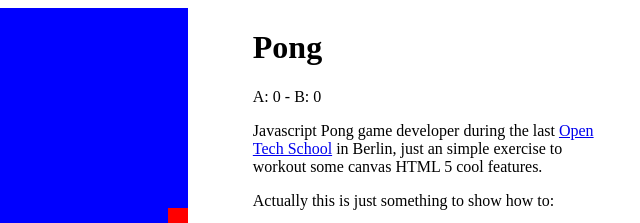
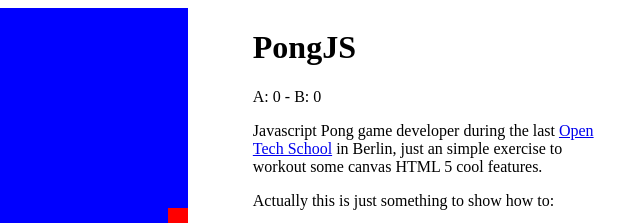
Before and after one commit to purbon/pongjs, a plain HTML site: page index.html in a window 1280 px wide. Shown: the top 223 px of the page, 640-1280 px from the left. Drawn offline with Linux system fonts and the light colour scheme.

Commit message:
fix titles

```diff
--- a/index.html
+++ b/index.html
@@ -1,11 +1,11 @@
 <html>
   <head>
-    <title>Paddle</title>
+    <title>PongJS</title>
     <link type="text/css" rel="stylesheet" href="styles/game.css"/>
   </head>
   <body>
     <div class="right">
-      <h1 class="title">Pong</h1>
+      <h1 class="title">PongJS</h1>
       <p id="score">A: 0 - B: 0</p>
       <div class="description">
         <p>Javascript Pong game developer during the last <a href="http://js.opentechschool.org/">Open Tech School</a> in Berlin, just an simple
```
